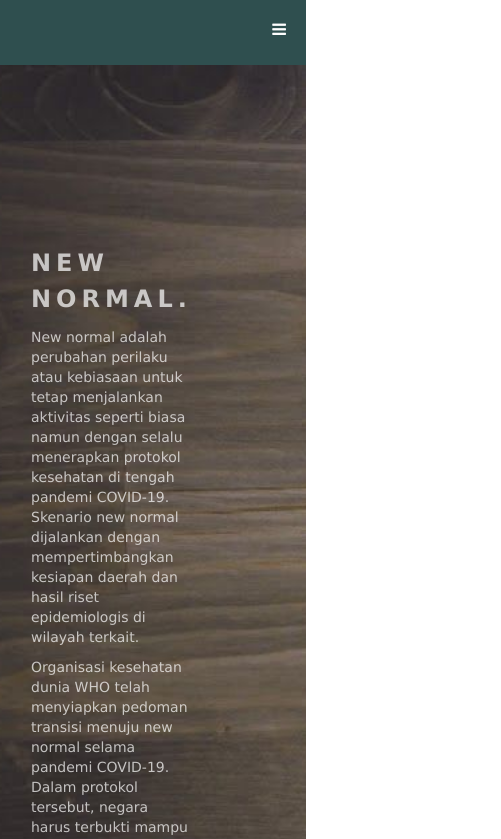
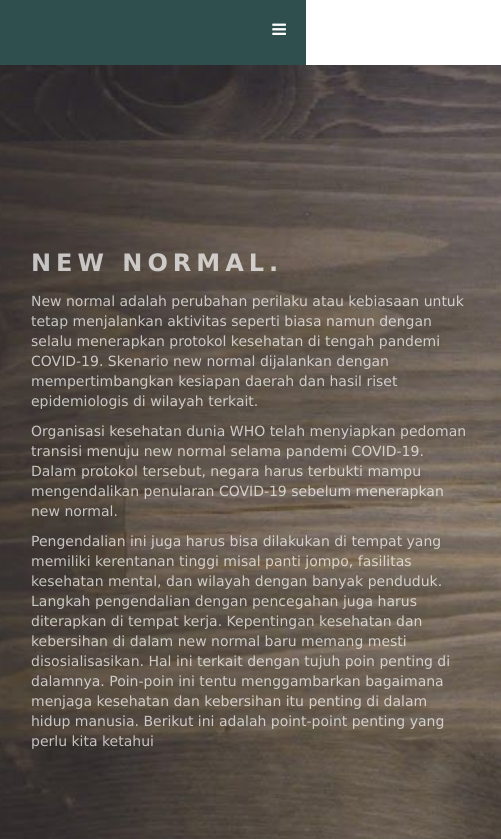
Before and after one commit to andikayudh182/Progate_FEA05, a plain HTML site: page index.html in a window 390 px wide. Shown: the top 839 px of the page, 501 px wide, since content can reach past the window. Drawn offline with Linux system fonts and the light colour scheme.

Commit message:
Update responsive.css

```diff
--- a/responsive.css
+++ b/responsive.css
@@ -31,6 +31,10 @@
   padding: 21px 0;
   display: block;
   }
+ .top-wrapper{
+  width:670px;
+  height:100%;
+ }
  .top-wrapper h1{
    font-size:24px;
    line-height:36px;
```
